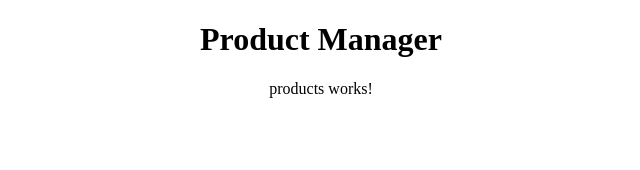
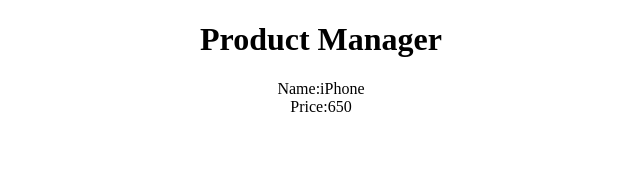
Before and after one commit to edva21/angular-tutorial, an Angular app: page / in a window 1280 px wide. Shown: the top 170 px of the page, without its empty margins (319-959 px from the left). Built offline with nearby package versions, Linux system fonts and the light colour scheme.

Commit message:
Show product object

```diff
--- a/src/app/products/products.component.html
+++ b/src/app/products/products.component.html
@@ -1,3 +1,4 @@
-<p>
-  products works!
-</p>
+<div class="">
+  <div>Name:{{product.name}}</div>
+  <div>Price:{{product.price}}</div>
+</div>
```
